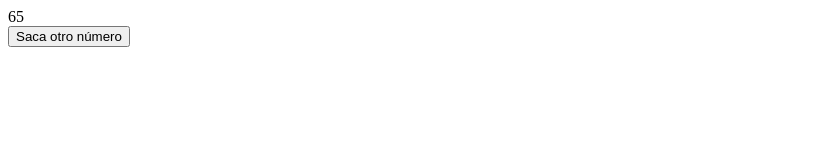
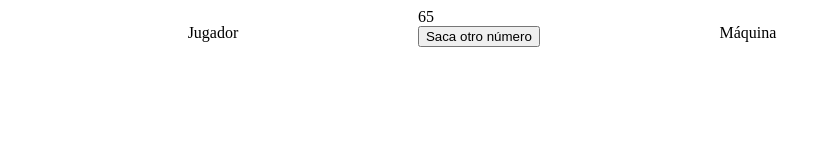
Before and after one commit to RoseGafe/bingo-simulator, a website built with Vite: page src/index.html in a window 1280 px wide. Both pictures are taken after a click on the button "Saca otro número". Shown: the whole page, without its empty margins (0-831 px from the left). Built offline with nearby package versions, Linux system fonts and the light colour scheme.

Commit message:
Added comments with some ideas

```diff
--- a/src/index.css
+++ b/src/index.css
@@ -0,0 +1,16 @@
+.container {
+  width: 75%;
+  display: flex;
+  flex-direction: row;
+  justify-content: space-evenly;
+}
+
+.player {
+  display: flex;
+  flex-direction: row;
+}
+
+.pc {
+  display: flex;
+  flex-direction: row;
+}
--- a/src/index.html
+++ b/src/index.html
@@ -10,14 +10,14 @@
    </head>
    <body>
       <div class="container">
-         <div class="player">
+         <div class="player"><p>Jugador</p>
             <div></div>
          </div>
          <div class="bingo">
             <div id="bingoNumb"></div>
             <button id="btn">Saca otro número</button>
          </div>
-         <div class="pc">
+         <div class="pc"> <p>Máquina</p>
             <div></div>
          </div>
       </div>
--- a/src/index.js
+++ b/src/index.js
@@ -1,15 +1,32 @@
 import _ from 'lodash';
 
-const BALL = document.getElementById("bingoNumb");
-const btn = document.getElementById("btn");
+const BALL = document.getElementById("bingoNumb"); //const BALL1 = document.querySelector("#bingoNumb");
+const btn = document.getElementById("btn"); //const btn1 = document.querySelector("button");
 const array = _.range(1, 91);
 
+let randomArr = _.shuffle(array);
+console.log(randomArr); //había pensado en hacer un shuffle, de ahí coger los 15 primeros números para player, repetir otro shuffle y coger los 15 del pc
+let numb = randomArr[0];
+console.log('es '+ numb);
 
+// *! borrad los comentarios que queráis, que he ido divagando un poco
 
+//let playerCard = document.querySelector("player");
+//const div = createElement("div");
+//div.textContent = numb;
+
+//playerCard.className = "player-card";
+
+let card = document.createElement("div");
+card.className = `number number-${numb}`; //no sé si esto valdría para poner el número en la clase
+
+//*TODO function showCard(element, card){}
 
 function newNumber(){
     let pos = Math.floor(Math.random() * 90);
     console.log(pos);
-    BALL.textContent = pos;
+    BALL.textContent = pos; //BALL1.textContent = pos;
 }
-btn.addEventListener("click", newNumber);
+btn.addEventListener("click", newNumber); //btn1.addEventListener("click", newNumber);
+
+//*TODO function checkWinner(){}
```
